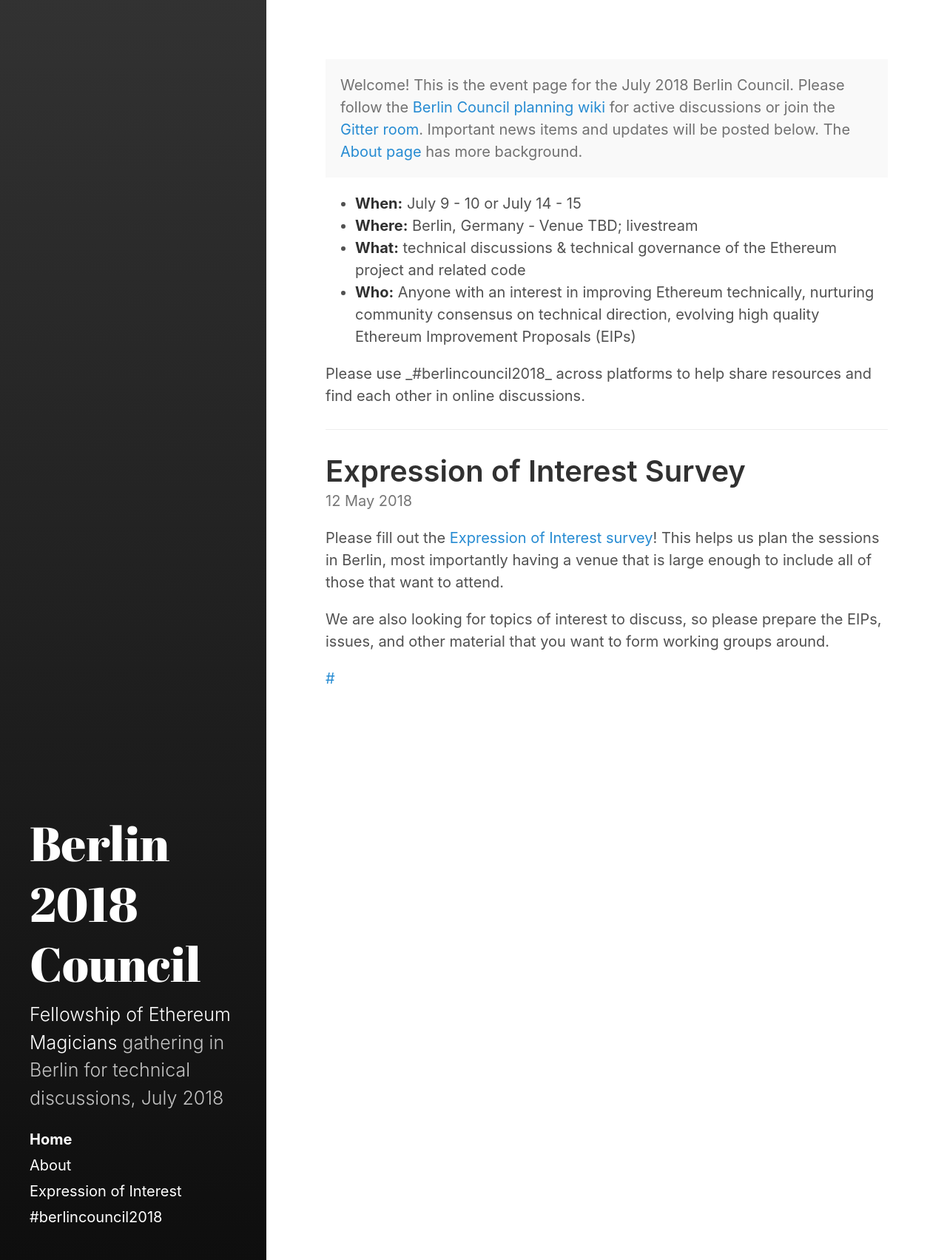
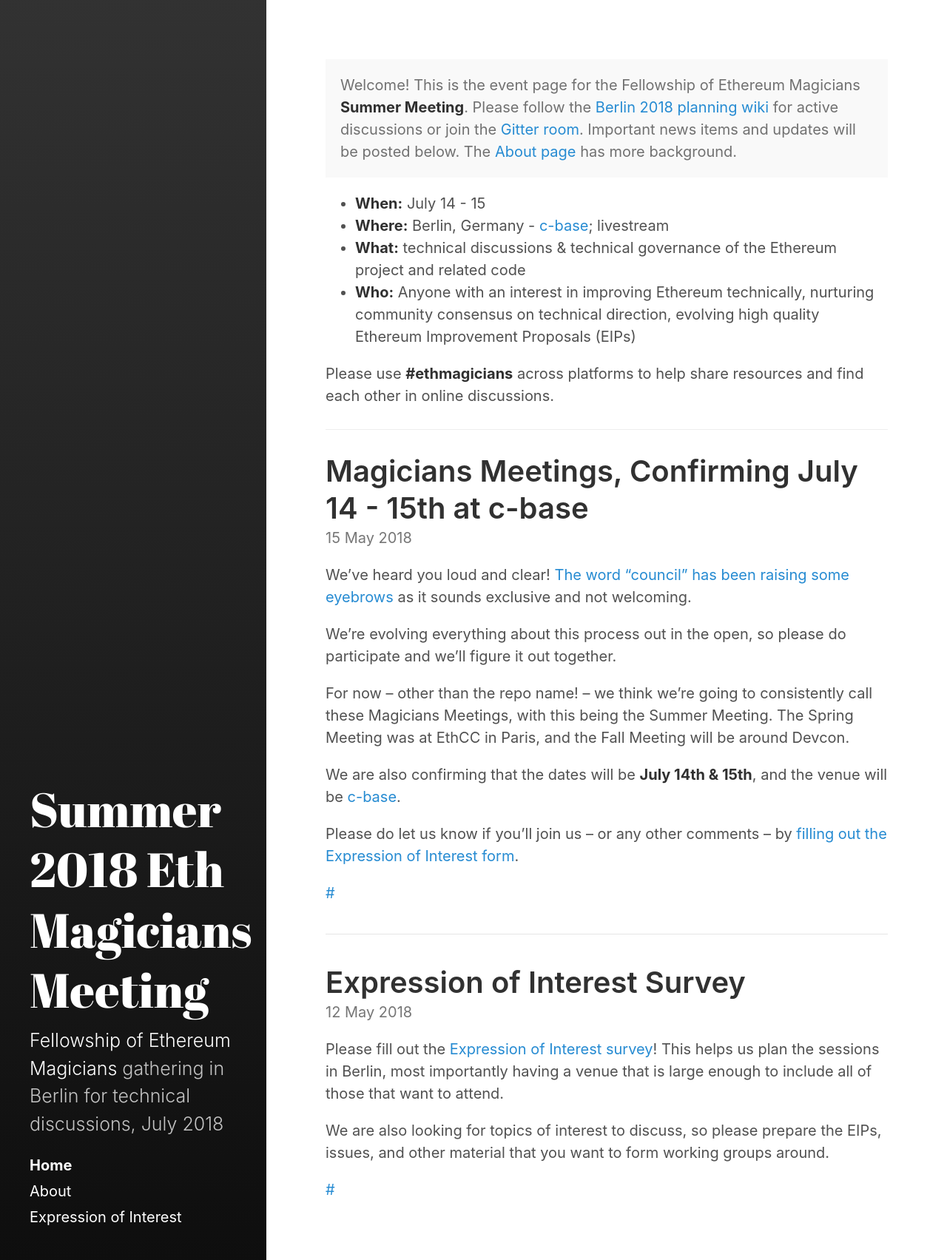
Before and after one commit to ethereum-magicians/berlin-council, a Jekyll site: the page built from docs/index.html, in a window 1280 px wide. Shown: the whole page at 74% size. Built offline with Jekyll 4.4.1, drawn with Linux system fonts in a browser that asks for light colours; the list of posts is cut into pages by our own code.

Commit message:
Updated wording to Summer Meeting, confirm dates, logos

```diff
--- a/docs/_config.yml
+++ b/docs/_config.yml
@@ -3,8 +3,8 @@
 highlighter:      rouge
 
 # Setup
-title:            Berlin 2018 Council
-tagline:          'Fellowship of Ethereum Magicians July Gathering'
+title:            Summer 2018 Eth Magicians Meeting
+tagline:          'Fellowship of Ethereum Magicians Summer Meeting in Berlin 2018'
 description:      '<a href="http://ethereum-magicians.org">Fellowship of Ethereum Magicians</a> gathering in Berlin for technical discussions, July 2018'
 url:              https://ethereum-magicians.github.io/
 baseurl:          /berlin-council
--- a/docs/_includes/custom-nav-links.html
+++ b/docs/_includes/custom-nav-links.html
@@ -1,3 +1,5 @@
 <!-- Optional additional links to insert in sidebar nav -->
+<!--
 <a class="page-link"
           href="https://twitter.com/search?f=tweets&q=%23berlincouncil2018&src=typd" target="_blank">#berlincouncil2018</a>
+-->
--- /dev/null
+++ b/docs/_posts/2018-05-15-magicians-meetings.md
@@ -0,0 +1,18 @@
+---
+layout: post
+title: Magicians Meetings, Confirming July 14 - 15th at c-base
+excerpt_separator:  <!--more-->
+category:
+link: https://goo.gl/forms/xTYJHOV2R6FQfN4m2
+---
+
+We've heard you loud and clear! [The word "council" has been raising some eyebrows](https://ethereum-magicians.org/t/the-term-council-may-be-easily-misunderstood-by-ourselves-and-the-community/357) as it sounds exclusive and not welcoming.
+
+We're evolving everything about this process out in the open, so please do participate and we'll figure it out together.
+
+For now -- other than the repo name! -- we think we're going to consistently call these Magicians Meetings, with this being the Summer Meeting. The Spring Meeting was at EthCC in Paris, and the Fall Meeting will be around Devcon.
+
+We are also confirming that the dates will be **July 14th & 15th**, and the venue will be [c-base](https://c-base.org/).
+
+Please do let us know if you'll join us -- or any other comments -- by [filling out the Expression of Interest form](https://goo.gl/forms/xTYJHOV2R6FQfN4m2).
+<!-- more -->
--- a/docs/index.html
+++ b/docs/index.html
@@ -3,15 +3,15 @@
 title: Home
 ---
 
-<p class="message">Welcome! This is the event page for the July 2018 Berlin Council. Please follow the <a href="https://ethereum-magicians.org/t/berlin-council-planning-wiki-feedback/325">Berlin Council planning wiki</a> for active discussions or join the <a href="https://gitter.im/ethereum-magicians/berlin-council">Gitter room</a>. Important news items and updates will be posted below. The <a href="./about">About page</a> has more background.</p>
+<p class="message">Welcome! This is the event page for the Fellowship of Ethereum Magicians <strong>Summer Meeting</strong>. Please follow the <a href="https://ethereum-magicians.org/t/berlin-council-planning-wiki-feedback/325">Berlin 2018 planning wiki</a> for active discussions or join the <a href="https://gitter.im/ethereum-magicians/berlin-council">Gitter room</a>. Important news items and updates will be posted below. The <a href="./about">About page</a> has more background.</p>
 
 <ul>
-  <li><strong>When:</strong> July 9 - 10 or July 14 - 15</li>
-  <li><strong>Where:</strong> Berlin, Germany - Venue TBD; livestream</li>
+  <li><strong>When:</strong> July 14 - 15</li>
+  <li><strong>Where:</strong> Berlin, Germany - <a href="https://c-base.org/">c-base</a>; livestream</li>
   <li><strong>What:</strong> technical discussions & technical governance of the Ethereum project and related code</li>
   <li><strong>Who:</strong> Anyone with an interest in improving Ethereum technically, nurturing community consensus on technical direction, evolving high quality Ethereum Improvement Proposals (EIPs)</li>
 </ul>
 
-<p>Please use _#berlincouncil2018_ across platforms to help share resources and find each other in online discussions.</p>
+<p>Please use <strong>#ethmagicians</strong> across platforms to help share resources and find each other in online discussions.</p>
 
 <hr />
```
Also changed, not shown: docs/about.md (+3 -1 lines), README.md, docs/assets/fellowship-logomark.png (added), 1 other file.
